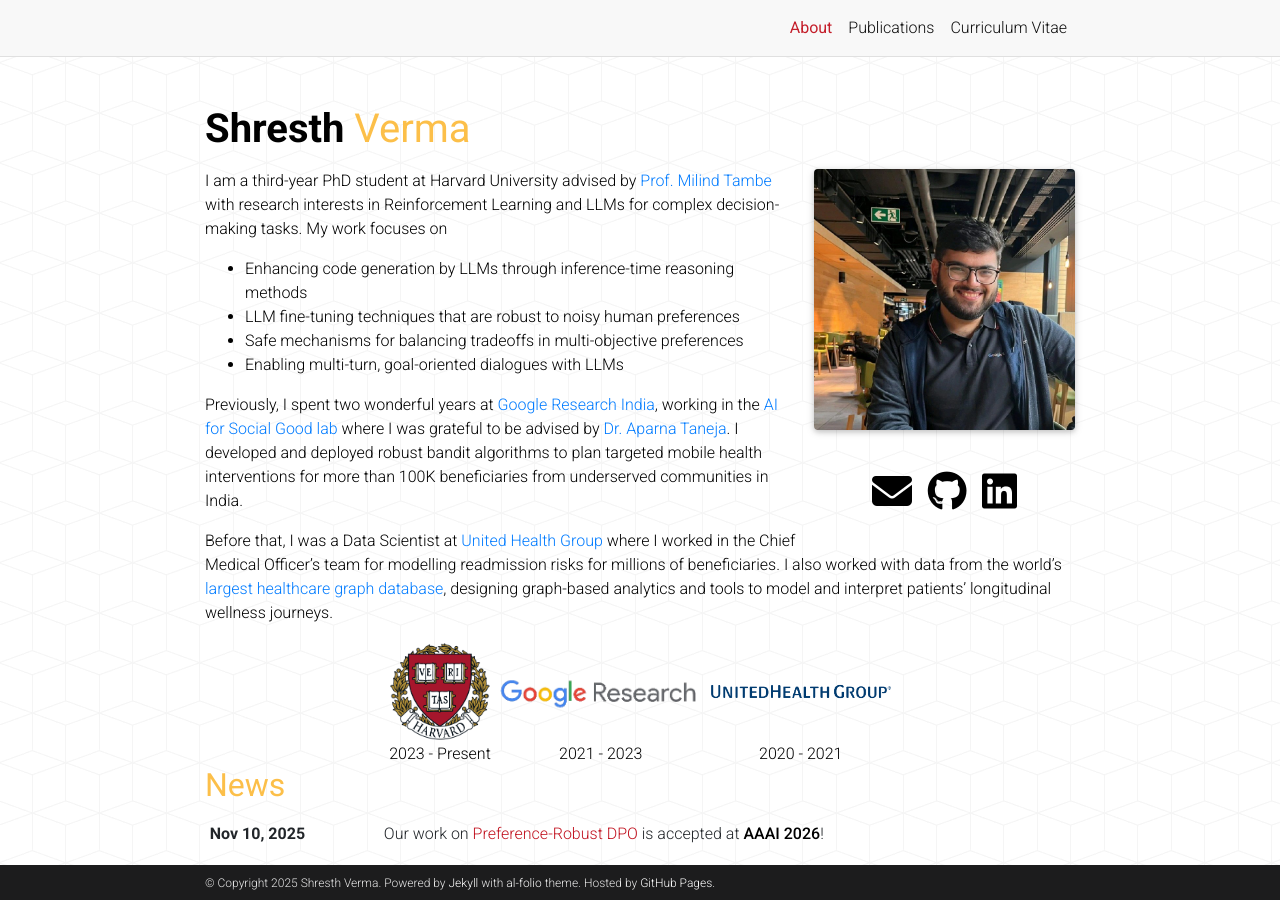
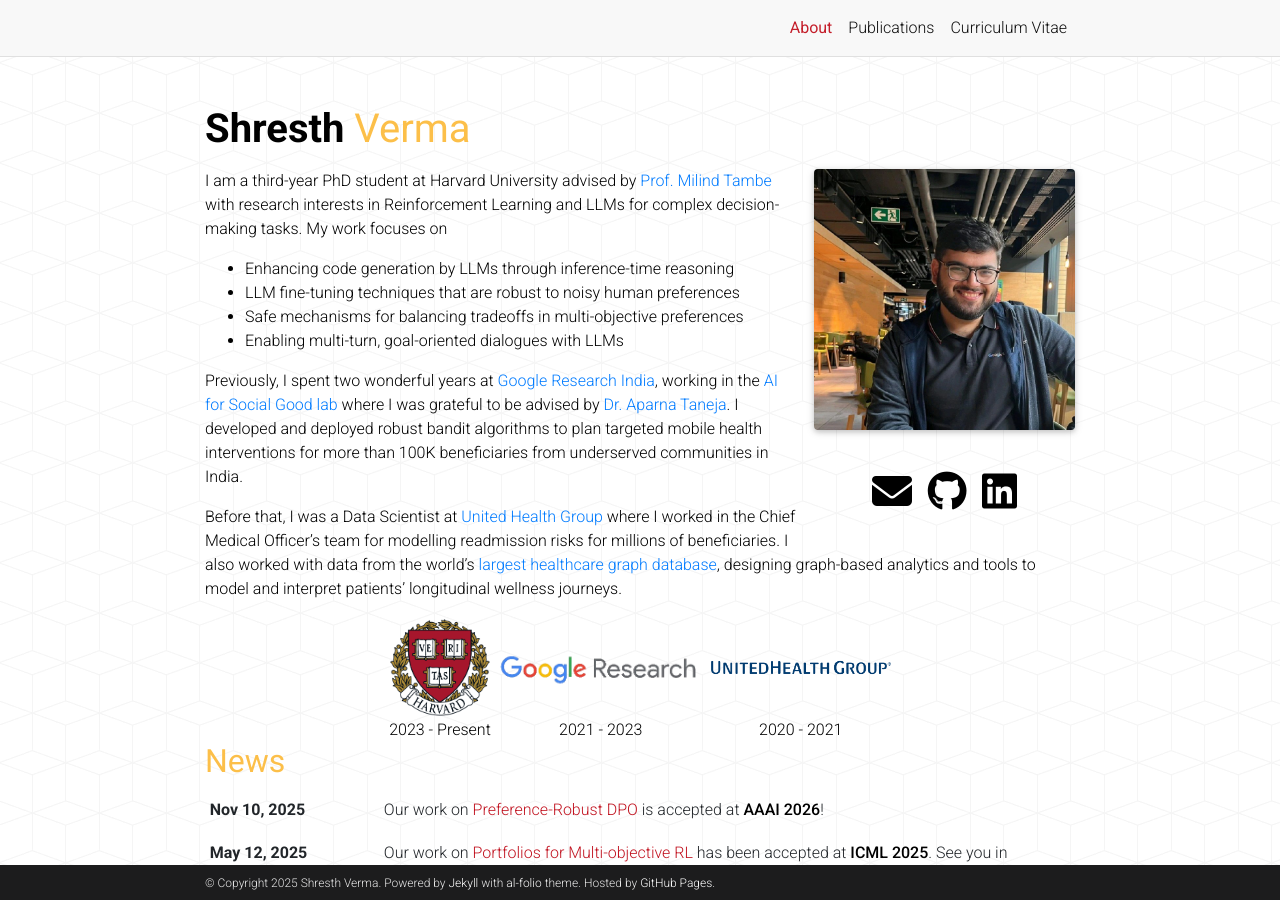
Before and after one commit to vermashresth/vermashresth.github.io, a Jekyll site: the page built from _pages/about.md, in a window 1280 px wide and 900 px high. Built offline with Jekyll 4.4.1, drawn with Linux system fonts in a browser that asks for light colours; full-size pictures stand in for the smaller copies a plugin makes; comment, search, counter and statistics services are not loaded; a style sheet for code colours, icons or effects is not loaded.

Commit message:
Update about.md

```diff
--- a/_pages/about.md
+++ b/_pages/about.md
@@ -15,7 +15,7 @@ selected_papers: true # includes a list of papers marked as "selected={true}"
 social: true  # includes social icons at the bottom of the page
 ---
 I am a third-year PhD student at Harvard University advised by [Prof. Milind Tambe](https://teamcore.seas.harvard.edu/tambe) with research interests in Reinforcement Learning and LLMs for complex decision-making tasks. My work focuses on
-- Enhancing code generation by LLMs through inference-time reasoning methods
+- Enhancing code generation by LLMs through inference-time reasoning
 - LLM fine-tuning techniques that are robust to noisy human preferences
 - Safe mechanisms for balancing tradeoffs in multi-objective preferences
 - Enabling multi-turn, goal-oriented dialogues with LLMs
```
